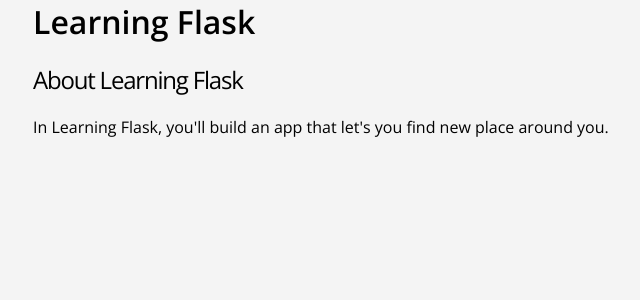
After one commit to watanabe527/learning-flask, a Flask app: page /about in a window 1280 px wide. The commit adds this page. Shown: the top 300 px of the page, without its empty margins (107-747 px from the left). Run offline with Flask 2, Linux system fonts and the light colour scheme.

Commit message:
About page

```diff
--- a/requirements.txt
+++ b/requirements.txt
@@ -0,0 +1,2 @@
+flask
+python 3.5.2
--- a/routes.py
+++ b/routes.py
@@ -1,11 +1,17 @@
 from flask import Flask, render_template
 
 app = Flask(__name__)
+
 
 @app.route('/')
 def index():
     return render_template('index.html')
 
 
+@app.route('/about')
+def about():
+    return render_template('about.html')
+
+
 if __name__ == "__main__":
     app.run(debug=True)
--- /dev/null
+++ b/templates/about.html
@@ -0,0 +1,10 @@
+{% extends "layout.html" %}
+
+{% block content %}
+ <main>
+     <div class="container">
+         <h2>About Learning Flask</h2>
+         <p>In Learning Flask, you'll build an app that let's you find new place around you.</p>
+     </div>
+ </main>
+{% endblock %}
--- a/templates/index.html
+++ b/templates/index.html
@@ -7,7 +7,7 @@
             <div class="section-content">
                 <h2>Discover places near you.</h2>
                 <a href="#" class="btn-primary">Sigh up</a>
-                <a href="#" class="btn-secondary">Learn more</a>
+                <a href="{{ url_for('about') }}" class="btn-secondary">Learn more</a>
             </div>
 
             <div class="section-device">
```
